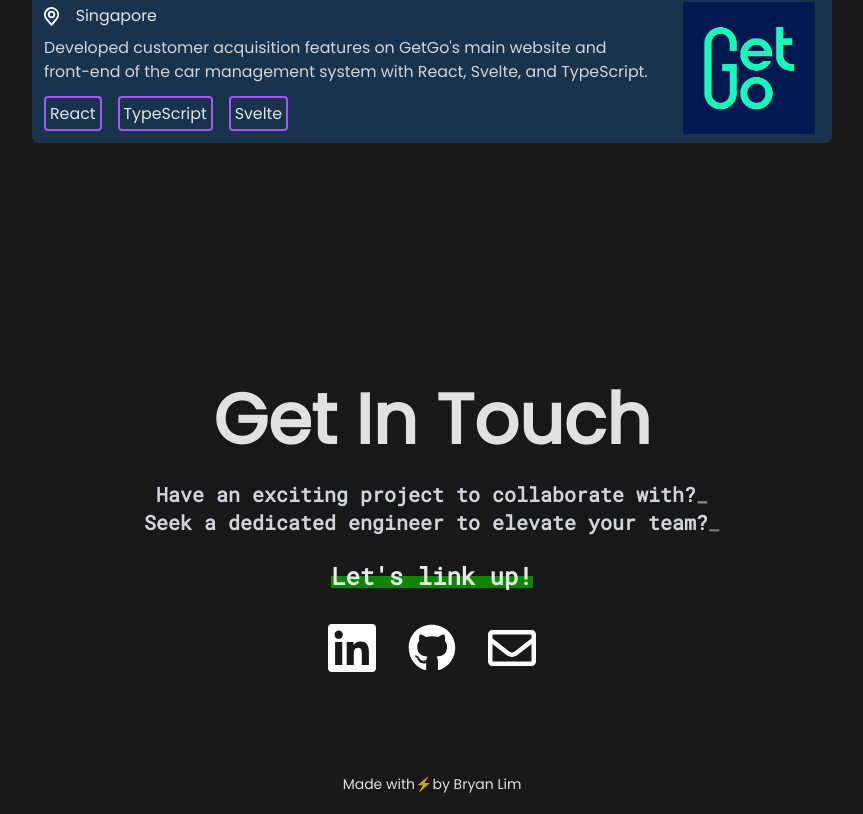
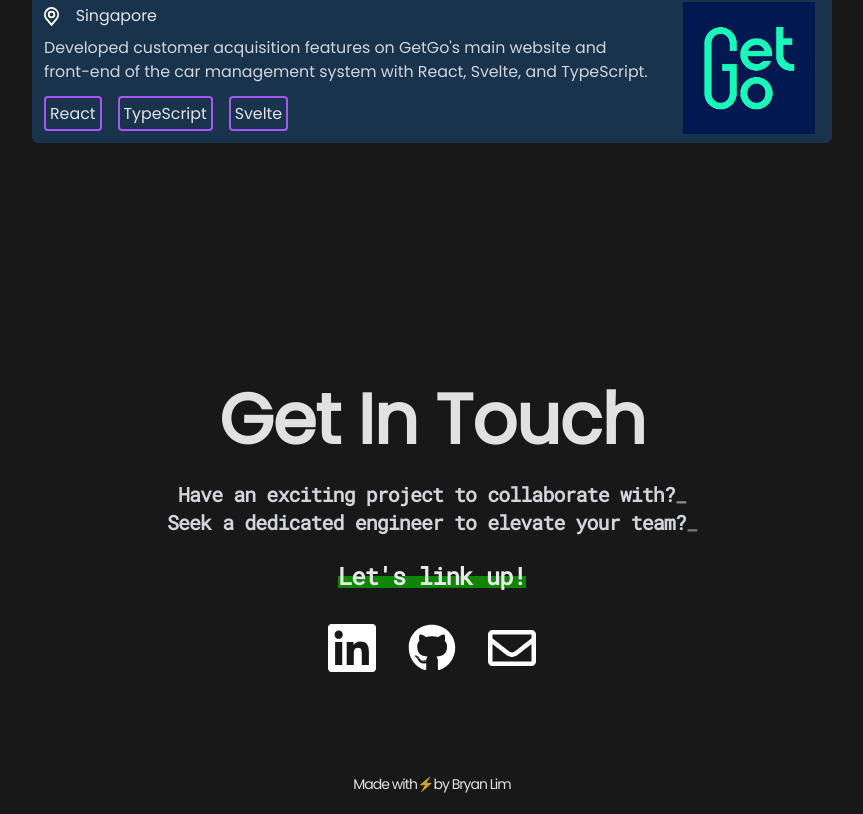
Before and after one commit to bryanlzl/bryanlzl-website, a React (Vite) app: page / in a window 1280 px wide. Shown: the part 3055-3869 px from the top of the page, without its empty margins (208-1071 px from the left). Built offline with nearby package versions, Linux system fonts and the light colour scheme.

Commit message:
attempt to fix: tighter text spacing for contact section

```diff
--- a/src/components/Contact.jsx
+++ b/src/components/Contact.jsx
@@ -51,7 +51,7 @@ const Contact = React.forwardRef(function MyInput(props, ref) {
   return (
     <div
       ref={ref}
-      className="relative flex flex-col h-auto text-center pt-10 md:pt-20 lg:pt-24 pb-[30vw] xs:pb-[20vw] lg:pb-[10vw]"
+      className="relative flex flex-col h-auto text-center pt-10 md:pt-20 lg:pt-24 pb-[30vw] xs:pb-[20vw] lg:pb-[10vw] tracking-[-0.06em]"
     >
       <div className="flex flex-row justify-center" ref={contactRef}>
         <div className="flex flex-col items-center w-full md:w-3/4 lg:w-1/2">
```
